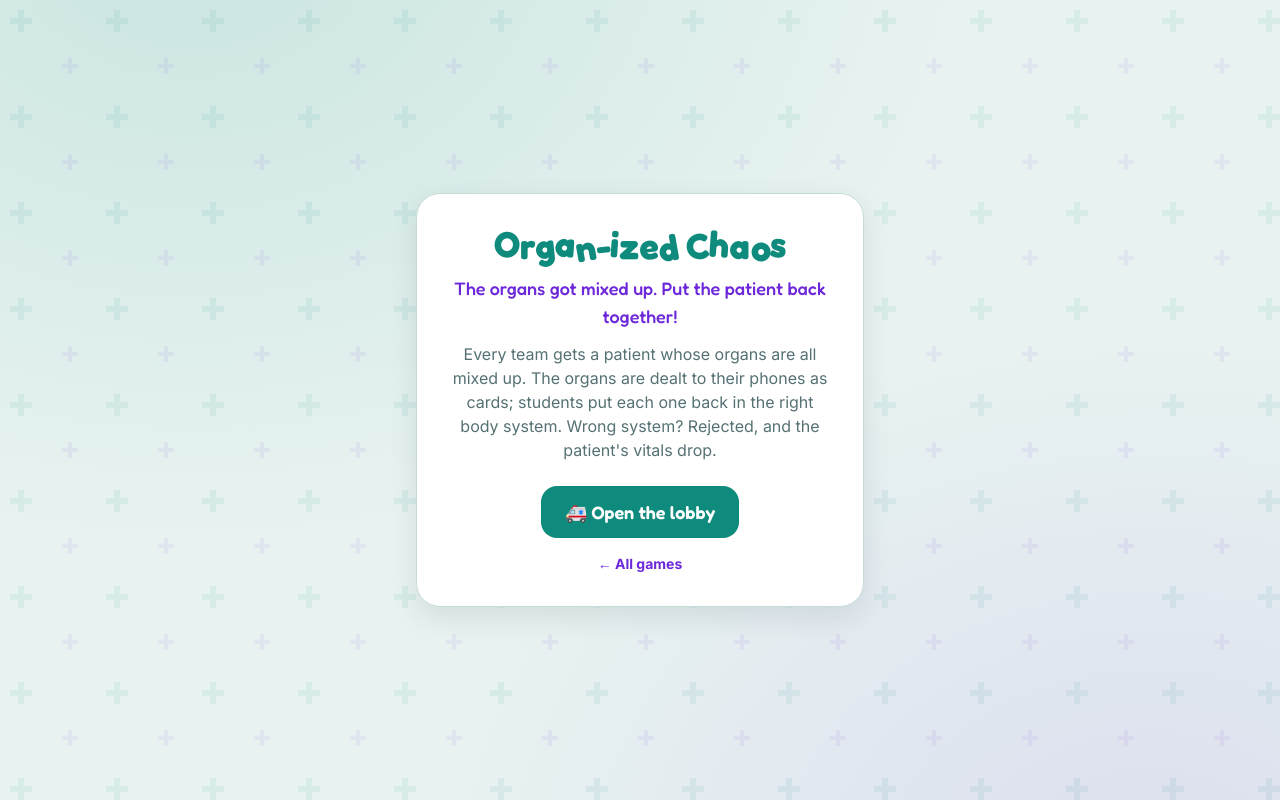
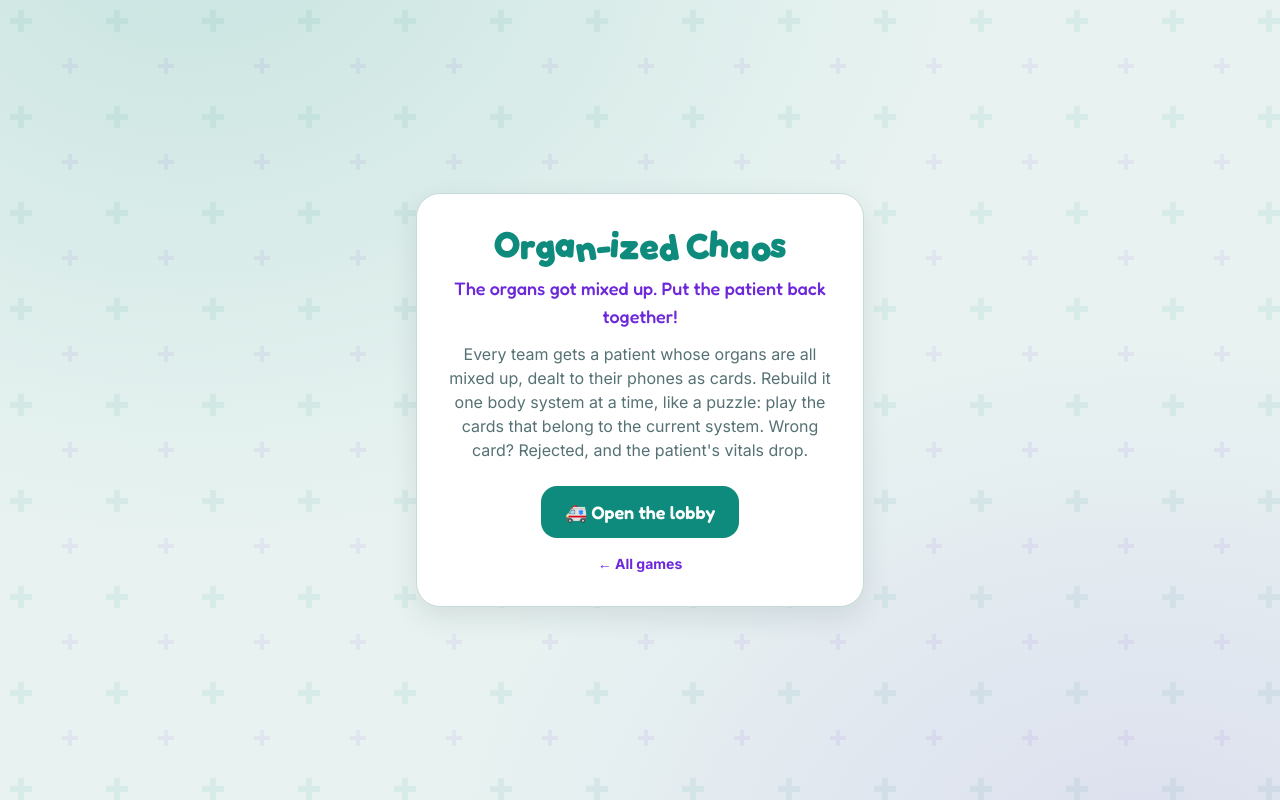
Before and after one commit to destinynava01/pltl-organ-ized-chaos, a React (Vite) app: page / in a window 1280 px wide. Built offline with nearby package versions, Linux system fonts and the light colour scheme; no server answers.

Commit message:
Landing page describes the one-system-at-a-time play
Co-Authored-By: Claude Opus 5.5 <noreply@anthropic.com>

```diff
--- a/src/App.jsx
+++ b/src/App.jsx
@@ -78,8 +78,9 @@ function LeaderApp() {
       <CenterCard title={SITE_NAME}>
         <p className="mt-2 font-display text-lg text-info">{SITE_TAGLINE}</p>
         <p className="mt-3 text-muted">
-          Every team gets a patient whose organs are all mixed up. The organs are dealt to their phones as cards;
-          students put each one back in the right body system. Wrong system? Rejected, and the patient&apos;s vitals drop.
+          Every team gets a patient whose organs are all mixed up, dealt to their phones as cards. Rebuild it one body
+          system at a time, like a puzzle: play the cards that belong to the current system. Wrong card? Rejected, and
+          the patient&apos;s vitals drop.
         </p>
         <Button className="mt-6" onClick={() => setScreen('lobby')}>🚑 Open the lobby</Button>
         <a href={HUB_URL} className="mt-4 block text-sm font-bold text-info hover:brightness-125">← All games</a>
```
